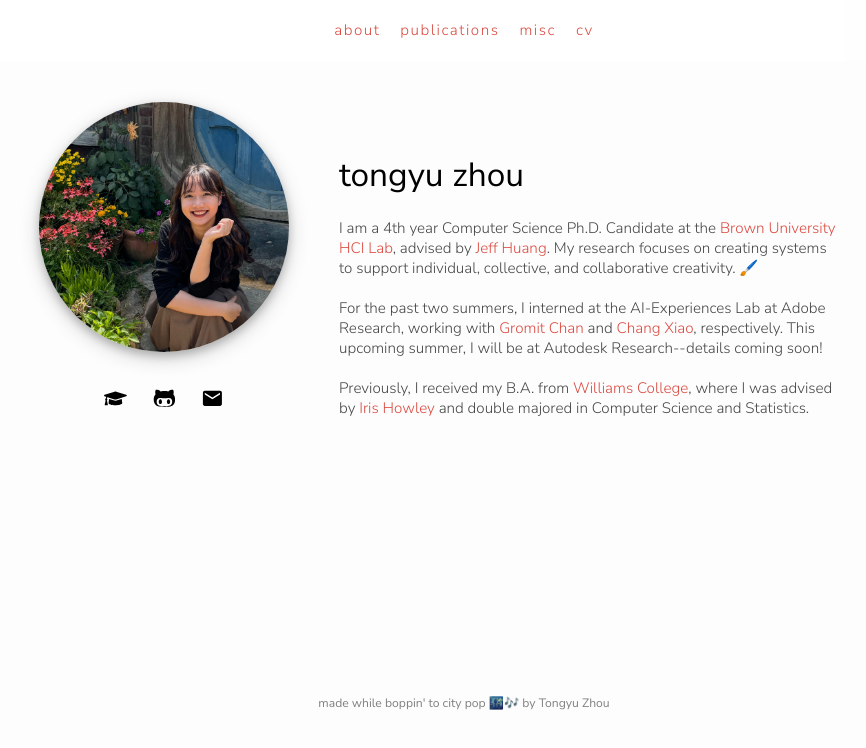
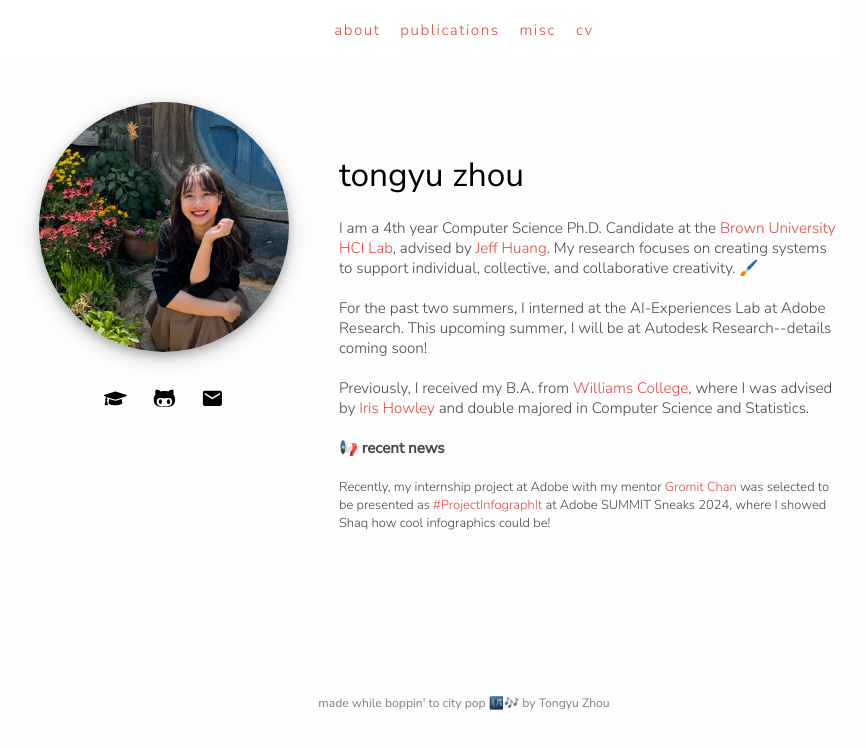
Before and after one commit to eutopi/eutopi.github.io, a React (Create React App) app: page / in a window 1280 px wide. Shown: the top 748 px of the page, without its empty margins (176-1042 px from the left). Built offline with nearby package versions, Linux system fonts and the light colour scheme.

Commit message:
added sneaks updates

```diff
--- a/src/pages/about.js
+++ b/src/pages/about.js
@@ -38,20 +38,20 @@ export class About extends Component {
                                 <div>I am a 4th year Computer Science Ph.D. Candidate at the <a href="https://www.brown.edu/">Brown University</a> <a href="https://hci.brown.edu/">HCI Lab</a>, advised by <a href="https://jeffhuang.com/">Jeff Huang</a>. My research focuses on creating systems to support individual, collective, and collaborative creativity. 🖌️
                                 </div>
                                 <br/>
-                                <div>For the past two summers, I interned at the AI-Experiences Lab at Adobe Research, working with <a href="https://gromitchan.com/">Gromit Chan</a> and <a href="https://chang.engineer/">Chang Xiao</a>, respectively. This upcoming summer, I will be at Autodesk Research--details coming soon!
+                                <div>For the past two summers, I interned at the AI-Experiences Lab at Adobe Research. This upcoming summer, I will be at Autodesk Research--details coming soon!
                                 </div>
                                 <br/>
                                 <div>
                                 Previously, I received my B.A. from <a href="https://www.williams.edu/">Williams College</a>, where I was advised by <a href="https://www.cs.williams.edu/~iris/">Iris Howley</a> and double majored in Computer Science and Statistics.
                                 </div>
                                 <br/>
-                                {/* <div className="bold-text">
-                                💭 current project
+                                <div className="bold-text">
+                                📢 recent news
                                 </div >
                                 <br/>
                                 <div className='smaller-font'>
-                                    <a href="https://filtered.ink/#/">filtered.ink</a>: a web-based tool for animated SVG painting to explore interactions in parameter-based art creation
-                                </div> */}
+                                    Recently, my internship project at Adobe with my mentor <a href="https://gromitchan.com/">Gromit Chan</a> was selected to be presented as <a href="https://www.youtube.com/watch?v=XSMO9-7pcq8">#ProjectInfographIt</a> at Adobe SUMMIT Sneaks 2024, where I showed Shaq how cool infographics could be!
+                                </div>
                             </div>
                             </div>
                         </div>
--- a/src/pages/main.css
+++ b/src/pages/main.css
@@ -178,6 +178,24 @@ a:hover {
   transform: rotate(-2deg);
 }
 
+.highlight-grey {
+    position: relative;
+}
+
+.highlight-grey:before {
+    /* Highlight color */
+  background-color: rgba(225, 225, 225, 0.353);
+
+  content: "";
+  position: absolute;
+  width: calc(100% + 4px);
+  height: 60%;
+  left: -2px;
+  bottom: 0;
+  z-index: -1;
+  transform: rotate(-2deg);
+}
+
 .light-text {
     color:rgb(97, 93, 93);
     font-style: italic;
--- a/src/pages/pubs.js
+++ b/src/pages/pubs.js
@@ -19,11 +19,12 @@ export class Publications extends Component {
                 {
                     "title": "Epigraphics: Message-Driven Infographics Authoring",
                     "authors": "Tongyu Zhou, Jeff Huang, Gromit Yeuk-Yin Chan",
-                    "conf": "(to appear) ACM CHI Conference on Human Factors in Computing Systems",
+                    "conf": "ACM CHI Conference on Human Factors in Computing Systems",
                     "confshort": "(CHI 2024)",
                     "doi": "https://doi.org/10.1145/3613904.3642172",
                     "img": canary,
-                    // "pdf": process.env.PUBLIC_URL + '/pubs/zhou_filteredink_2023.pdf',
+                    "pdf": process.env.PUBLIC_URL + '/pubs/zhou_epigraphics_2024.pdf',
+                    "award1": <div className='highlight-grey'>🎥&nbsp;Presented at <b>Adobe SUMMIT Sneaks 2024</b> as <a href="https://www.youtube.com/watch?feature=shared&v=XSMO9-7pcq8">#ProjectInfographIt</a></div>
                 },
                 {
                     "title": "filtered.ink: Creating Dynamic Illustrations with SVG Filters",
```
Also changed, not shown: 2 other files (tests, documents, lock files or other folders).
